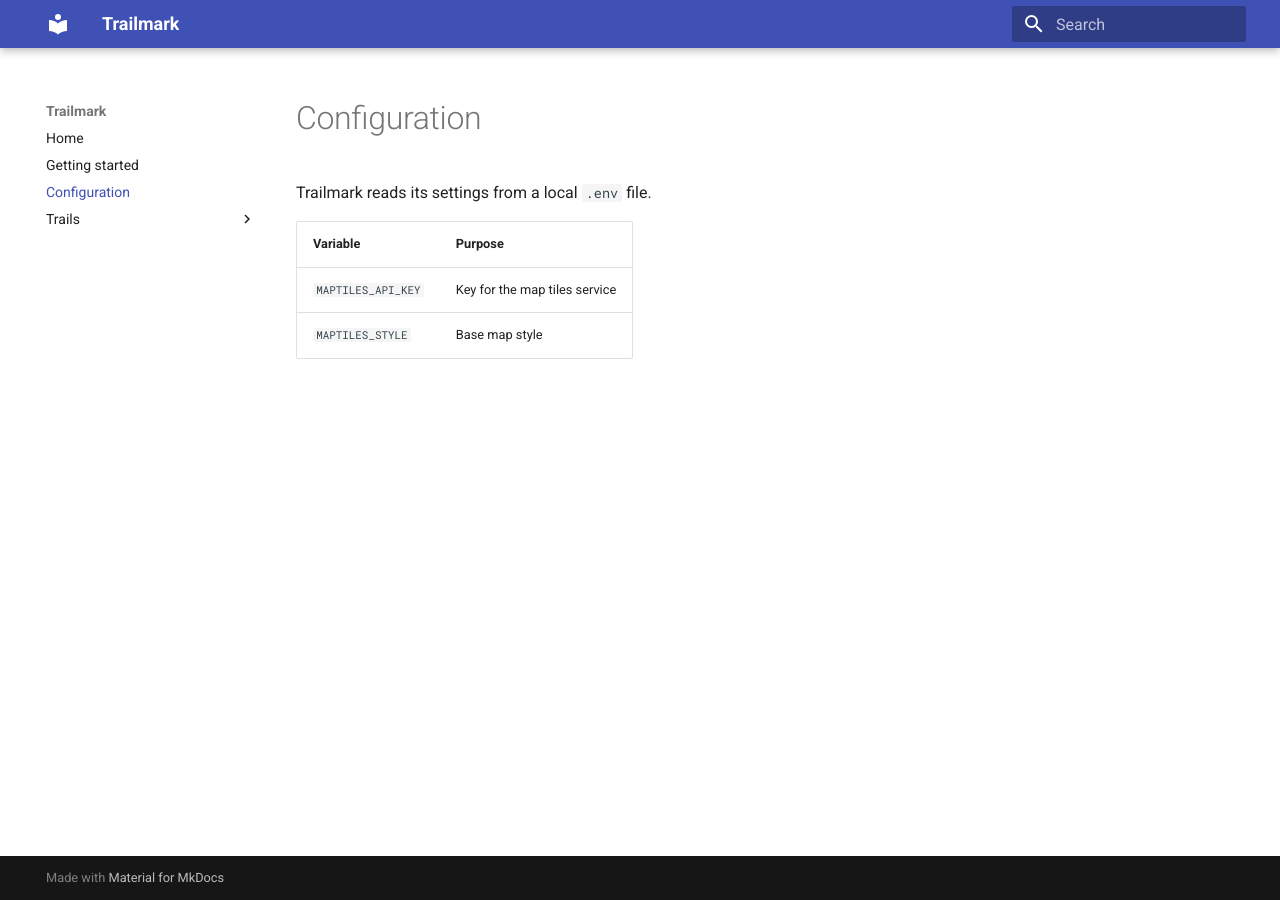
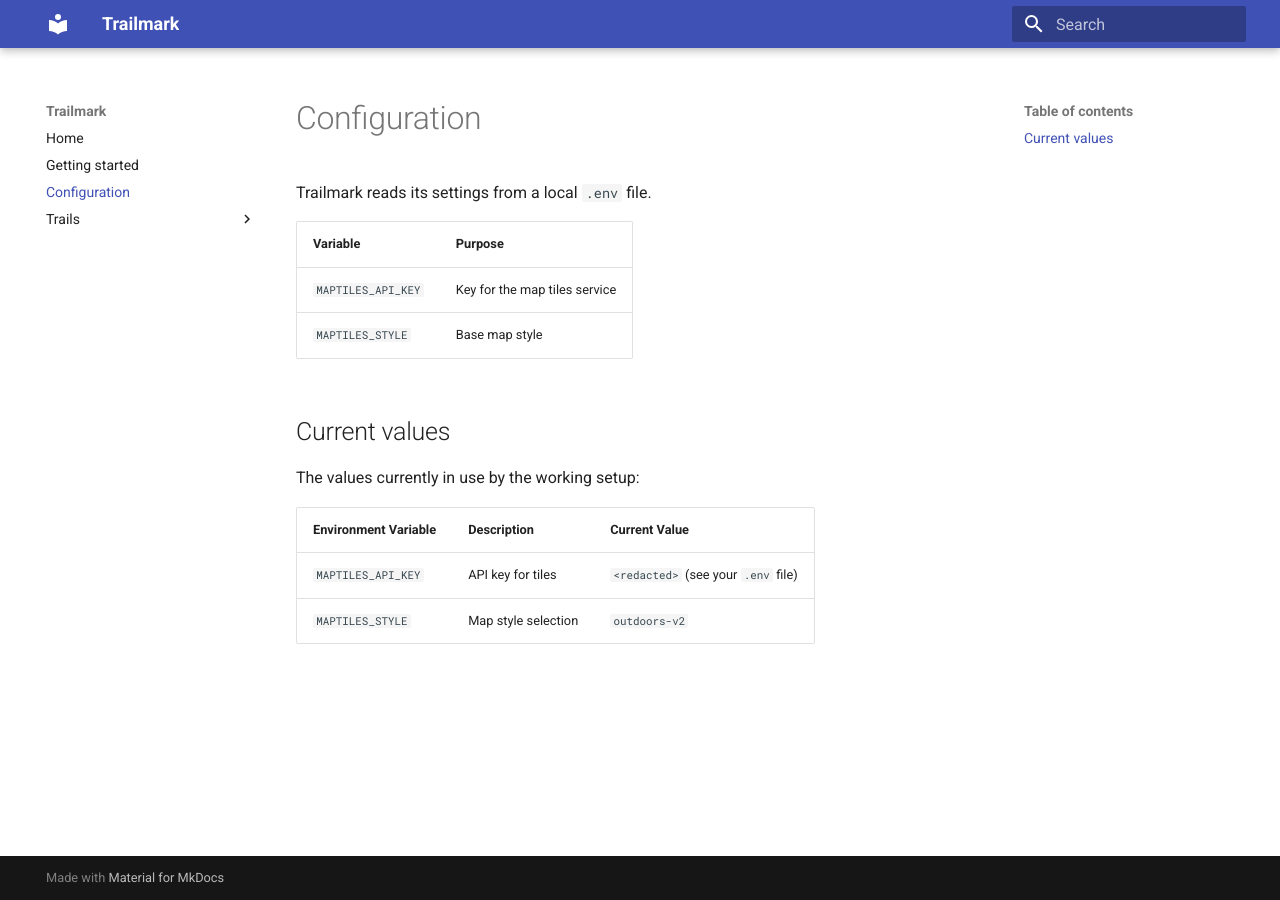
Before and after one commit to elena-tarantino/trailmark-docs, an MkDocs documentation site: the page built from docs/configuration.md, in a window 1280 px wide. Built offline with MkDocs 1.6.1 and Material for MkDocs 9.7.7, drawn with Linux system fonts in a browser that asks for light colours.

Commit message:
docs: auto-sync 02:10:45

```diff
--- a/docs/configuration.md
+++ b/docs/configuration.md
@@ -6,3 +6,12 @@ Trailmark reads its settings from a local `.env` file.
 |---|---|
 | `MAPTILES_API_KEY` | Key for the map tiles service |
 | `MAPTILES_STYLE` | Base map style |
+
+## Current values
+
+The values currently in use by the working setup:
+
+| Environment Variable | Description | Current Value |
+|---|---|---|
+| `MAPTILES_API_KEY` | API key for tiles | `<redacted>` (see your `.env` file) |
+| `MAPTILES_STYLE` | Map style selection | `outdoors-v2` |
```
